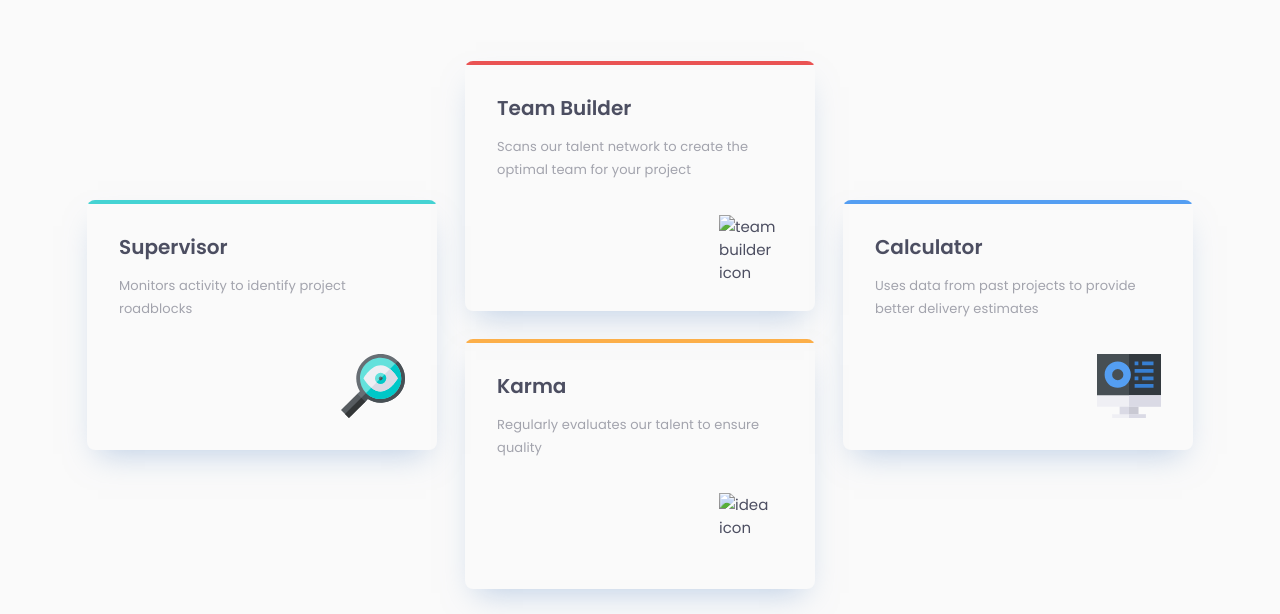
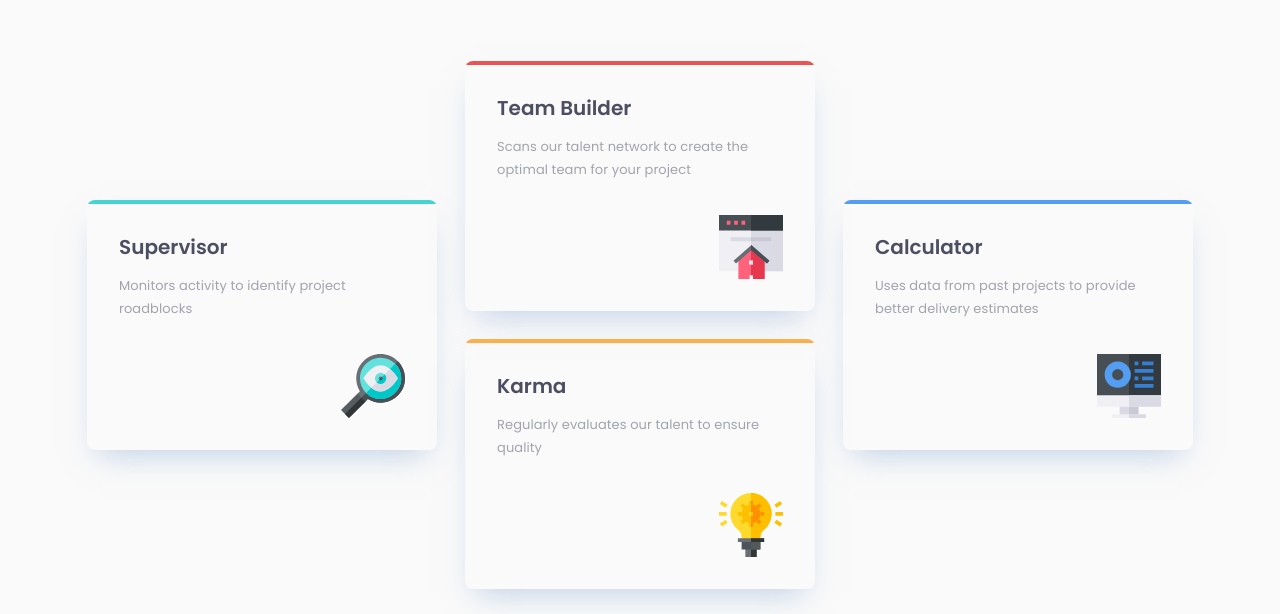
Before and after one commit to ikai2/four-card-feature-section, a plain HTML site: page index.html in a window 1280 px wide. Shown: the part 186-800 px from the top of the page. Drawn offline with Linux system fonts and the light colour scheme; the site is published under a folder, as on GitHub Pages, so addresses that start at the root find nothing.

Commit message:
fixed images src

```diff
--- a/index.html
+++ b/index.html
@@ -48,14 +48,14 @@
                             for your project
                         </p>
                         <img
-                            src="/images/icon-team-builder.svg"
+                            src="images/icon-team-builder.svg"
                             alt="team builder icon"
                         />
                     </div>
                     <div class="card karma">
                         <h3>Karma</h3>
                         <p>Regularly evaluates our talent to ensure quality</p>
-                        <img src="/images/icon-karma.svg" alt="idea icon" />
+                        <img src="images/icon-karma.svg" alt="idea icon" />
                     </div>
                 </div>
                 <div class="card calculator">
```
